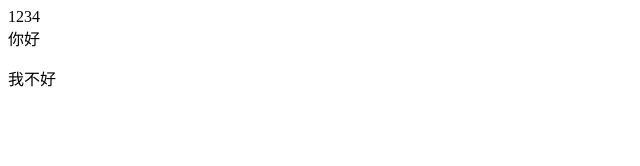
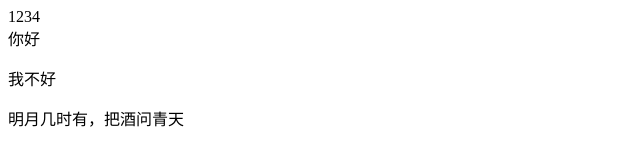
Before and after one commit to 94juan/juan, a plain HTML site: page index.html in a window 1280 px wide. Shown: the whole page, without its empty margins (0-640 px from the left). Drawn offline with Linux system fonts and the light colour scheme.

Commit message:
不知天上宫阙，今夕是何年？

```diff
--- a/index.html
+++ b/index.html
@@ -12,5 +12,6 @@
         </div>
         <p>我不好</p>
     </div>
+    <div>明月几时有，把酒问青天</div>
 </body>
 </html>
```
